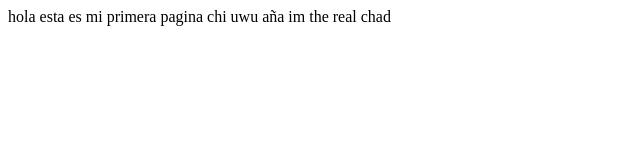
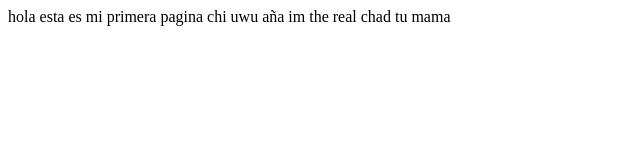
Before and after one commit to Spidercracknull/testpage, a plain HTML site: page index.html in a window 1280 px wide. Shown: the full height of the page, 0-640 px from the left. Drawn offline with Linux system fonts and the light colour scheme.

Commit message:
Update index.html

```diff
--- a/index.html
+++ b/index.html
@@ -10,5 +10,7 @@
     hola esta es mi primera pagina chi uwu aña
 
     im the real chad
+
+    tu mama
 </body>
 </html>
```
